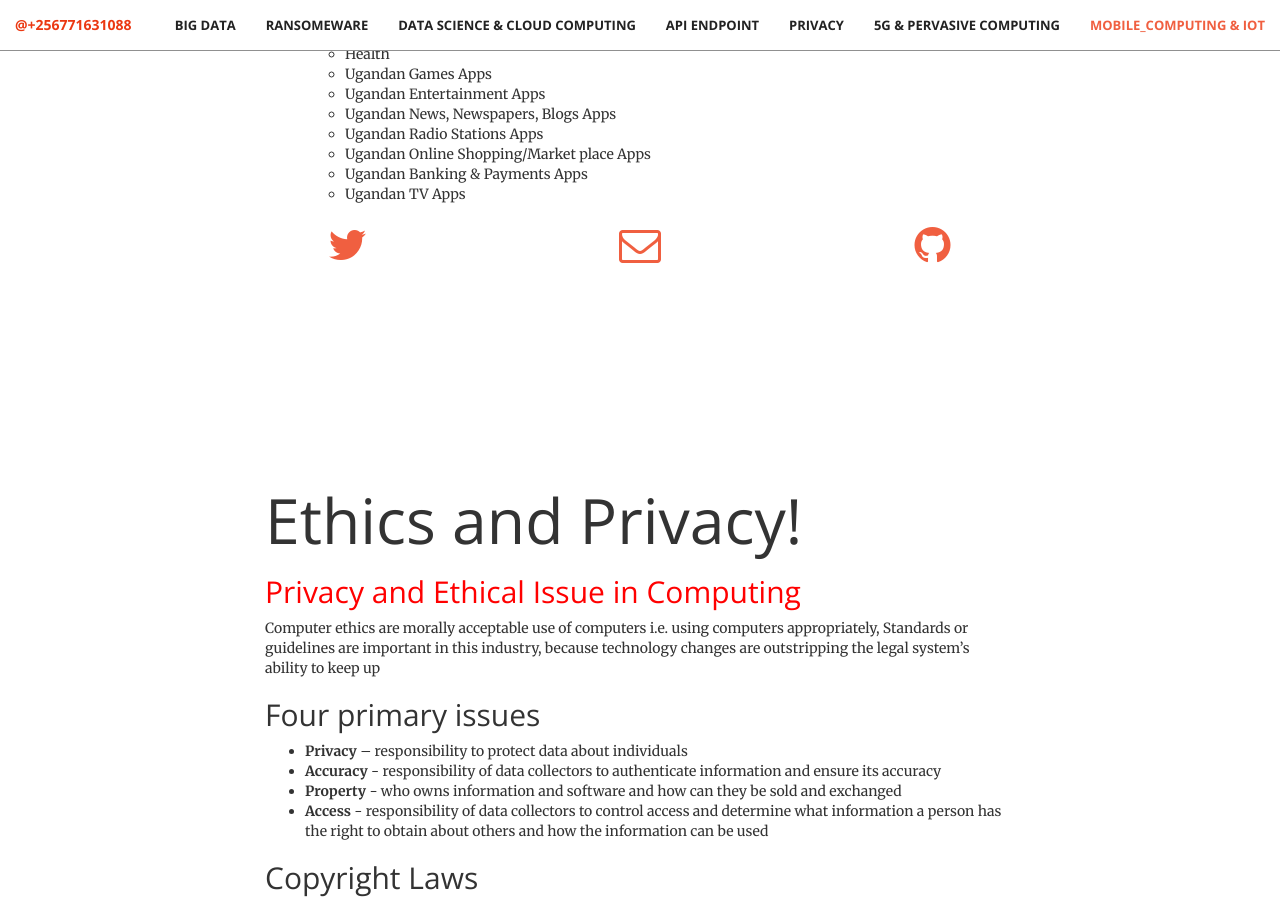
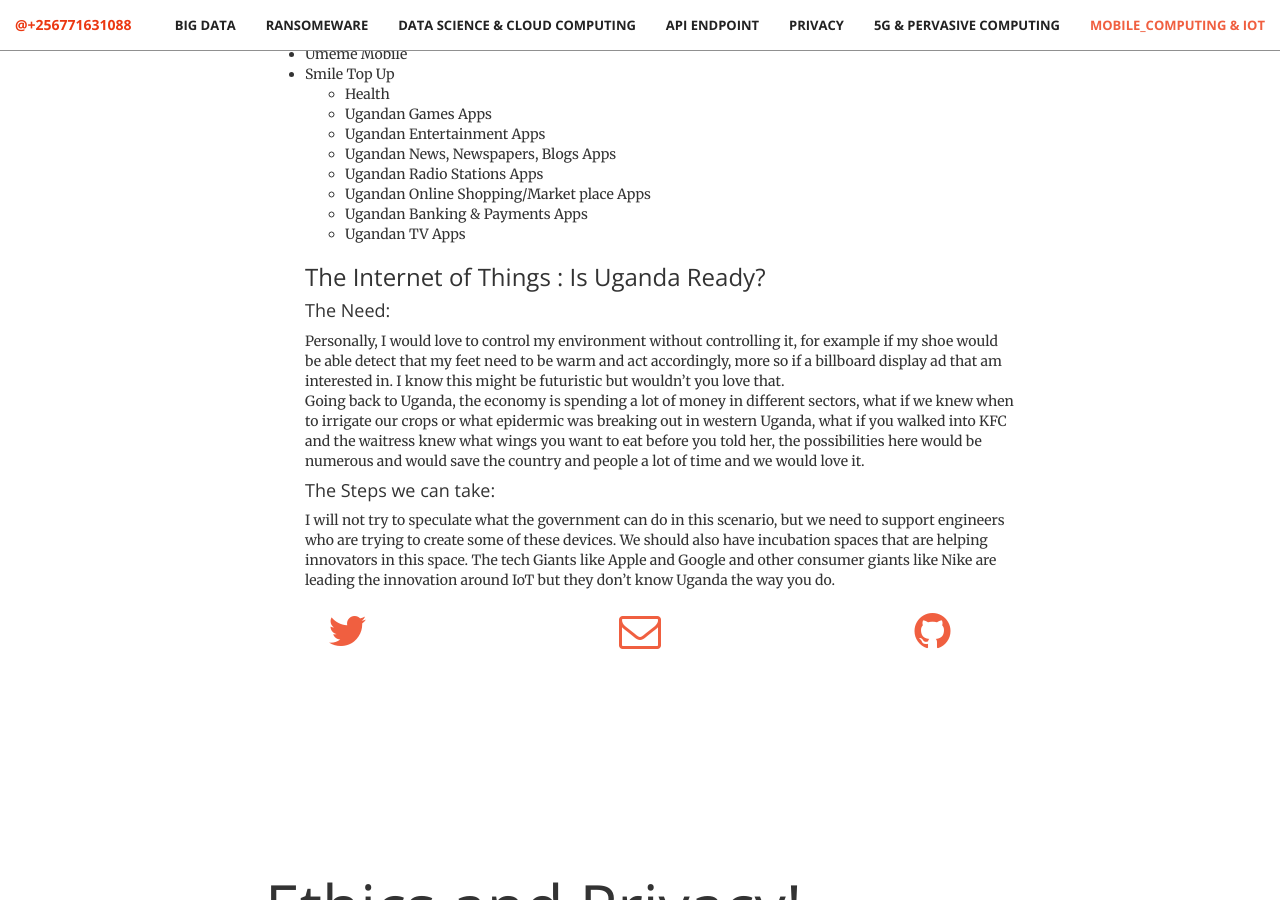
Before and after one commit to deromatic/deromatic.github.io, a Jekyll site: the page built from index.html, in a window 1280 px wide and 900 px high, scrolled down 9113 px. Built offline with Jekyll 4.4.1, drawn with Linux system fonts in a browser that asks for light colours; some of the changed text lies outside the part shown.

Commit message:
Update mobile_computing.html

```diff
--- a/_includes/mobile_computing.html
+++ b/_includes/mobile_computing.html
@@ -39,7 +39,8 @@ In my own perspective Mobile Computing Mobile Computing is an umbrella term used
     <b>The Internet of Things (IoT)</b> is the network of physical objects—devices, vehicles, buildings and other items embedded with electronics, software, sensors, and network connectivity that enables these objects to collect and exchange data (-Wikipedia)
 <br>The Term “Internet of things” has come to describe a number of thechnologies and research disciplines that enable internet to reach out the real world of physical obejects (-IoT 2008)
 Internet connects all people, so it it is called “The Internet of People” and IoT connects all things, so it is called “the Internet of Things”
-<br><br>In article by Ashton published in the RFID Journal in 1999 said, “If we had computers that knew everything there was to know about things - using data they gathered without any help from us - we would be able to track and count everything, and greatly reduce waste, loss and cost.
+<br><b>Internet of things from my engineering perspective would be a case where sensors and actuators are embedded in objects or things which are connected together via wired or wireless means to the internet</b>
+                <br><br>In article by Ashton published in the RFID Journal in 1999 said, “If we had computers that knew everything there was to know about things - using data they gathered without any help from us - we would be able to track and count everything, and greatly reduce waste, loss and cost.
 We would know when things needed replacing, repairing or recalling, and whether they were fresh or past their best. We need to empower computers with their own means of gathering information, so they can see, hear and smell the world for themselves, in all its random glory.” This is precisely what IoT platforms do for us. It enables devices/objects to observe, identify and understand a situation or the surroundings without being dependent on human help.
 <h2>Driving Forces of IoT</h2>
     <ul>
@@ -85,7 +86,16 @@ Free WiFi services are available between 6:00pm and 6:00am on weekdays and betwe
     <li>Ugandan Banking & Payments Apps
     <li>Ugandan TV Apps
 </ul>
-            </p>
+    <h3>The Internet of Things : Is Uganda Ready?</h3>
+    <h4>The Need:</h4>
+Personally, I would love to control my environment without controlling it, for example if my shoe would be able detect that my feet need to be warm and act accordingly, more so if a billboard display ad that am interested in. I know this might be futuristic but wouldn’t you love that.
+<br>
+Going back to Uganda, the economy is spending a lot of money in different sectors, what if we knew when to irrigate our crops or what epidermic was breaking out in western Uganda, what if you walked into KFC and the waitress knew what wings you want to eat before you told her, the possibilities here would be numerous and would save the country and people a lot of time and we would love it.
+
+   <h4> The Steps we can take:</h4>
+
+I will not try to speculate what the government can do in this scenario, but we need to support engineers who are trying to create some of these devices. We should also have incubation spaces that are helping innovators in this space. The tech Giants like Apple and Google and other consumer giants like Nike are leading the innovation around IoT but they don’t know Uganda the way you do.
+    </p>
             </div>
         <div class="col-lg-2 col-lg-offset-2 text-center">
             <a href="https://twitter.com/{{ site.twitter_username }}">
```
